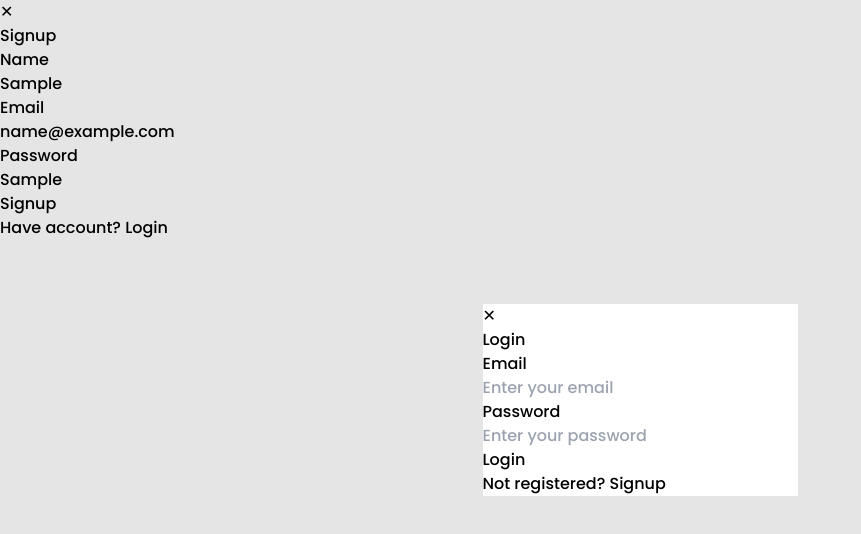
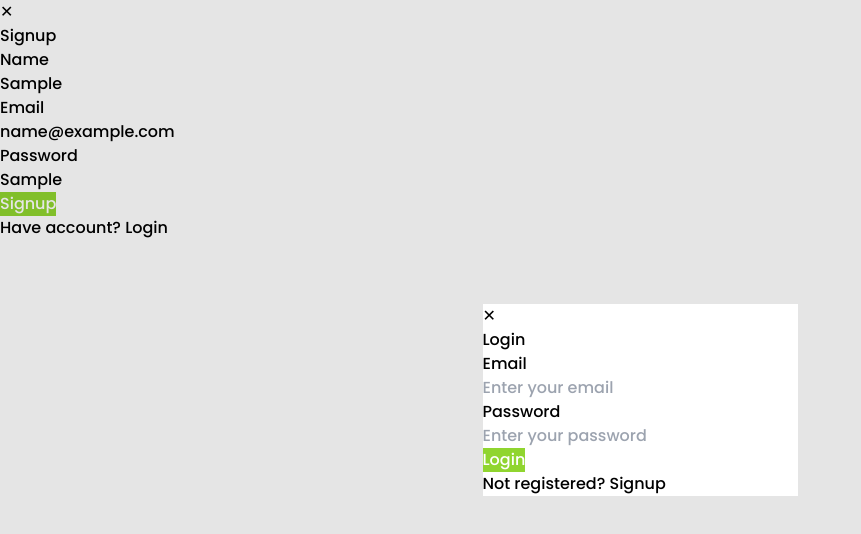
Before and after one commit to Payal0304/FindYourBook, a React (Vite) app in the folder Frontend/: page /signup in a window 1280 px wide. Both pictures are taken after typing "Sample", "name@example.com", "Sample" into the empty fields and a click on the button "Login". Shown: the top 534 px of the page, without its empty margins (0-861 px from the left). Built offline with nearby package versions, Linux system fonts and the light colour scheme; no server answers.

Commit message:
chages in login file

```diff
--- a/Frontend/src/components/Login.jsx
+++ b/Frontend/src/components/Login.jsx
@@ -89,7 +89,7 @@ function Login() {
 
             {/* Button */}
             <div className="flex justify-around mt-6">
-              <button className="bg-pink-500 text-white rounded-md px-3 py-1 hover:bg-pink-700 duration-200">
+              <button className="btn-custom rounded-md px-3 py-1 duration-200">
                 Login
               </button>
               <p>
--- a/Frontend/src/components/Signup.jsx
+++ b/Frontend/src/components/Signup.jsx
@@ -105,7 +105,7 @@ function Signup() {
                 </div>
                 {/* Button */}
                 <div className="flex justify-around mt-4">
-                  <button className="bg-pink-500 text-white rounded-md px-3 py-1 hover:bg-pink-700 duration-200">
+                  <button className="btn-custom text-white rounded-md px-3 py-1 duration-200">
                     Signup
                   </button>
                   <p className="text-xl">
```
